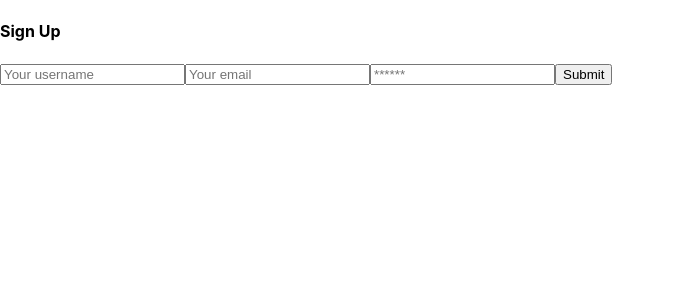
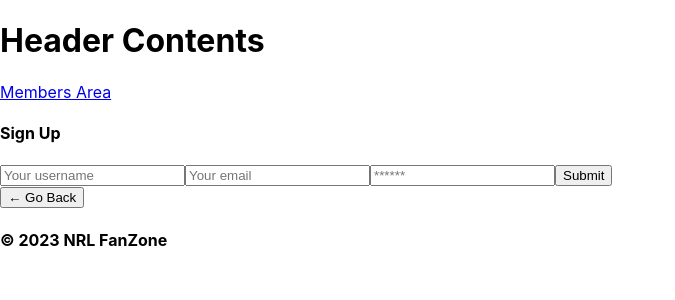
Before and after one commit to Jvn101/NRLFanZone, a React (Create React App) app in the folder client/: page /login in a window 1280 px wide. Shown: the top 300 px of the page, without its empty margins (0-675 px from the left). Built offline with nearby package versions, Linux system fonts and the light colour scheme.

Commit message:
added header and footer routes

```diff
--- a/client/package.json
+++ b/client/package.json
@@ -11,6 +11,7 @@
     "graphql": "^15.4.0",
     "jwt-decode": "^3.1.2",
     "react": "^18.2.0",
+    "react-bootstrap": "^2.8.0",
     "react-dom": "^18.2.0",
     "react-router-dom": "^6.2.1",
     "react-scripts": "5.0.1",
--- a/client/src/App.js
+++ b/client/src/App.js
@@ -6,6 +6,8 @@ import { setContext } from '@apollo/client/link/context';
 import { BrowserRouter as Router, Routes, Route } from 'react-router-dom';
 import Login from './pages/login';
 import Team from './pages/teams';
+import Header from './components/Header';
+import Footer from './components/Footer';
 
 const httpLink = createHttpLink({
   uri: '/graphql',
@@ -33,7 +35,7 @@ function App() {
       <ApolloProvider client={client}>
         <Router>
           <div className="flex-column justify-flex-start min-100-vh">
-            {/* <Header /> */}
+            <Header />
             <div className="container">
               <Routes>
                 <Route
@@ -47,7 +49,7 @@ function App() {
                 />
               </Routes>
             </div>
-            {/* <Footer /> */}
+            <Footer />
           </div>
         </Router>
       </ApolloProvider>
--- /dev/null
+++ b/client/src/components/Footer/index.js
@@ -0,0 +1,49 @@
+import React from 'react';
+// Import hooks from React Router
+import { useLocation, useNavigate } from 'react-router-dom';
+const styles = {
+  footerStyle: {
+    background: '#3f51b5',
+    height: '50px',
+    padding: '10px'
+  },
+  footerStyle2: {
+    background: '#000000',
+  },
+
+  footerStyle3: {
+    padding: '10px',
+  },
+
+
+
+};
+const Footer = () => {
+  // We retrieve the current `location` object data from React Router
+  const location = useLocation();
+  // We get React Router's history object so we can access and adjust browser history
+  const navigate = useNavigate();
+  return (
+    <footer className="w-100 mt-auto text-dark p-4">
+      <div className="container text-center mb-5">
+        {location.pathname !== '/' && (
+          <button
+            className="btn btn-dark mb-3"
+            // Go back to the previous page in our browser's history
+            onClick={() => navigate(-1)}
+          >
+            &larr; Go Back
+          </button>
+
+        )}
+        <a href="https://www.google.com/" className="text-white me-4" style={styles.footerStyle3}>
+         <i className="fa fa-google"></i>
+       </a>
+
+        <h4>&copy; {new Date().getFullYear()} NRL FanZone</h4>
+      </div>
+    </footer>
+  );
+};
+
+export default Footer;
--- /dev/null
+++ b/client/src/components/Header/index.js
@@ -0,0 +1,47 @@
+import React from 'react';
+import { Link } from 'react-router-dom';
+
+import Auth from '../../utils/auth';
+
+const Header = () => {
+  const logout = (event) => {
+    event.preventDefault();
+    Auth.logout();
+  };
+  return (
+    <header className="bg-primary text-light mb-4 py-3 flex-row align-center">
+      <div className="container flex-row justify-space-between-lg justify-center align-center">
+        <div>
+          {/* { <Link className="text-light" to="/">
+            <h1 className="m-0">Tech Thoughts</h1>
+          </Link> } */}
+          <h1 className="m-0">Header Contents</h1>
+        </div>
+        <div>
+          {Auth.loggedIn() ? (
+            <>
+              {/* <Link className="btn btn-lg btn-info m-2" to="/me">
+                {Auth.getProfile().data.username}'s profile
+              </Link> */}
+              <button className="btn btn-lg btn-light m-2" onClick={logout}>
+                Logout
+              </button>
+            </>
+          ) : (
+            <>
+              {/* <Link className="btn btn-lg btn-light m-2" to="/signup">
+                Ladder
+              </Link> */}
+              <Link className="btn btn-lg btn-info m-2" to="/login">
+                Members Area
+              </Link>
+
+            </>
+          )}
+        </div>
+      </div>
+    </header>
+  );
+};
+
+export default Header;
```
Also changed, not shown: 1 other file (tests, documents, lock files or other folders).
